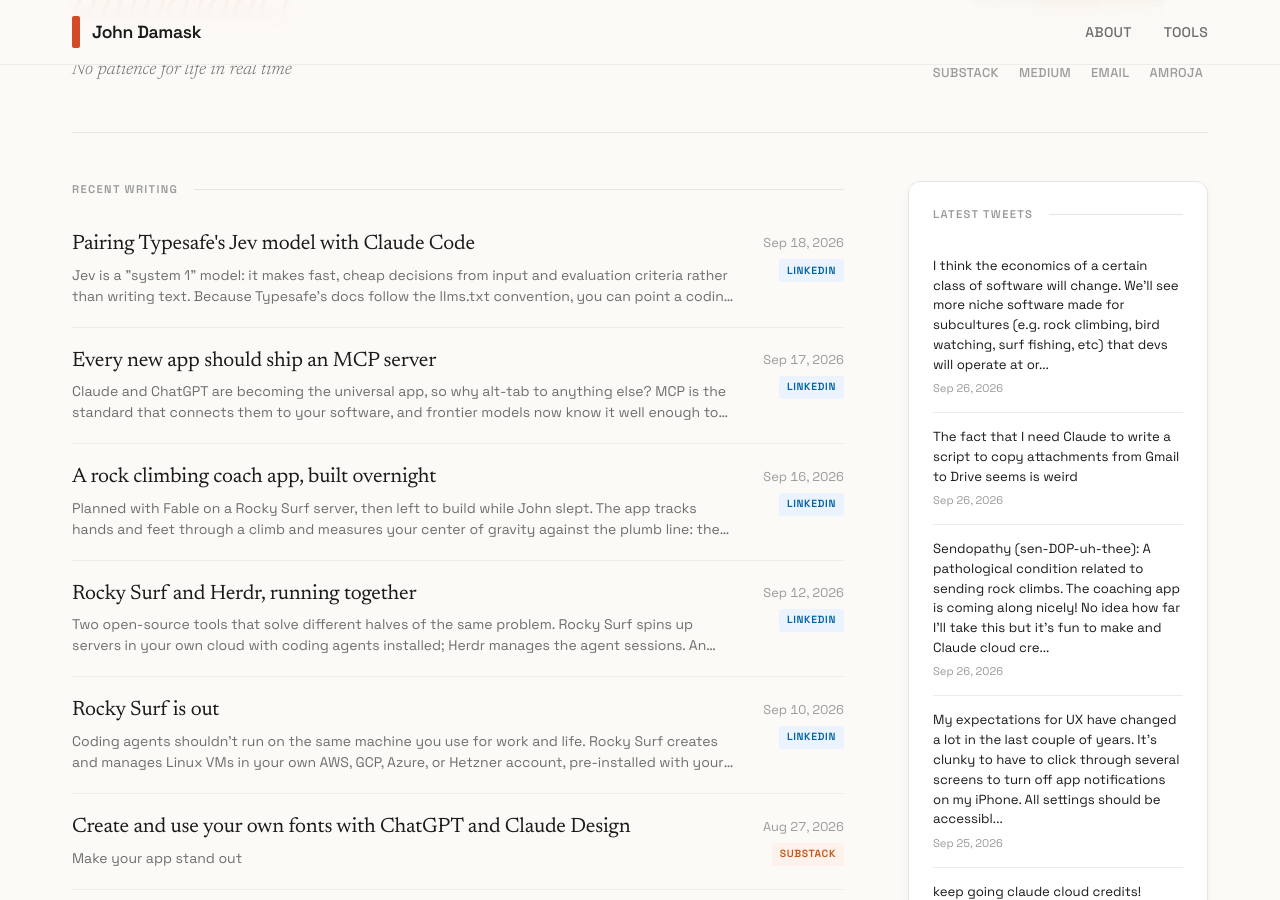
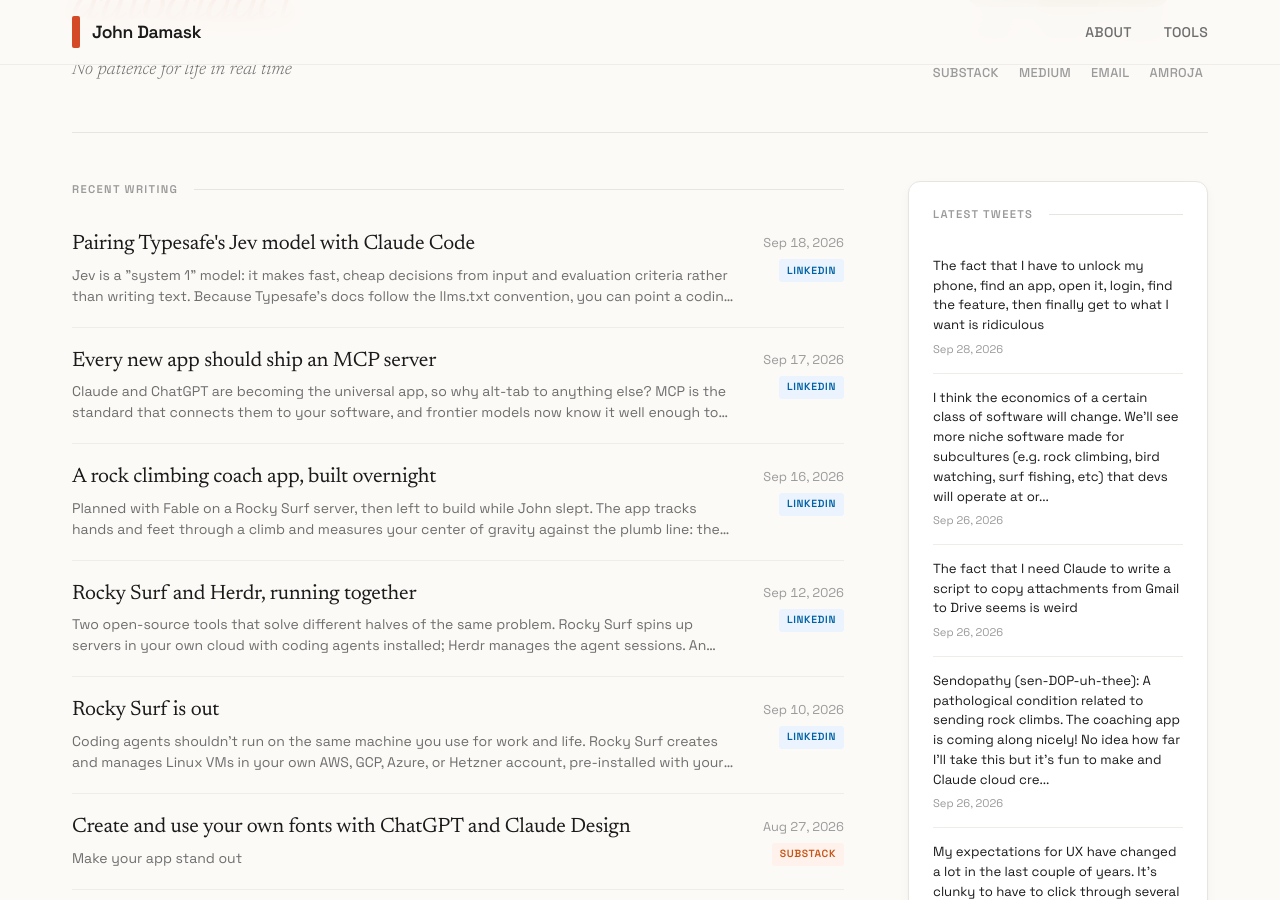
Before and after one commit to jbdamask/jbdamask.github.io, a Jekyll site: the page built from index.html, in a window 1280 px wide and 900 px high, scrolled down 362 px. Built offline with Jekyll 4.4.1, drawn with Linux system fonts in a browser that asks for light colours; the list of posts is cut into pages by our own code.

Commit message:
Update Twitter posts

```diff
--- a/_data/twitter-posts.yml
+++ b/_data/twitter-posts.yml
@@ -2,6 +2,14 @@
 # Fetches latest tweets and merges with existing posts
 # Keeps max 150 most recent tweets (LIFO)
 
+- title: The fact that I have to unlock my phone, find an app, open it, login, find
+    the feature, then finally...
+  source: twitter
+  url: https://twitter.com/jbdamask/status/2104680952991826322
+  date: '2026-09-28'
+  excerpt: The fact that I have to unlock my phone, find an app, open it, login, find
+    the feature, then finally get to what I want is ridiculous
+  image: ''
 - title: I think the economics of a certain class of software will change. We'll see
     more niche software made...
   source: twitter
@@ -1187,12 +1195,3 @@
   excerpt: Be careful with your code out there. The upcoming changes mean you have
     to opt-out.
   image: ''
-- title: Landing pages, in general, are awful when it comes to conveying information.
-    They exist only for SEO...
-  source: twitter
-  url: https://twitter.com/jbdamask/status/2036754293064093899
-  date: '2026-03-25'
-  excerpt: Landing pages, in general, are awful when it comes to conveying information.
-    They exist only for SEO and now GEO (or is it AEO). Certainly not for humans.
-    This is the type of design we get when purely...
-  image: ''
```
